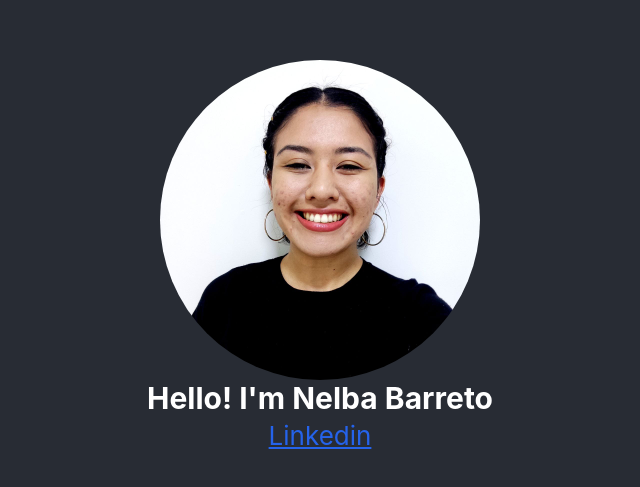
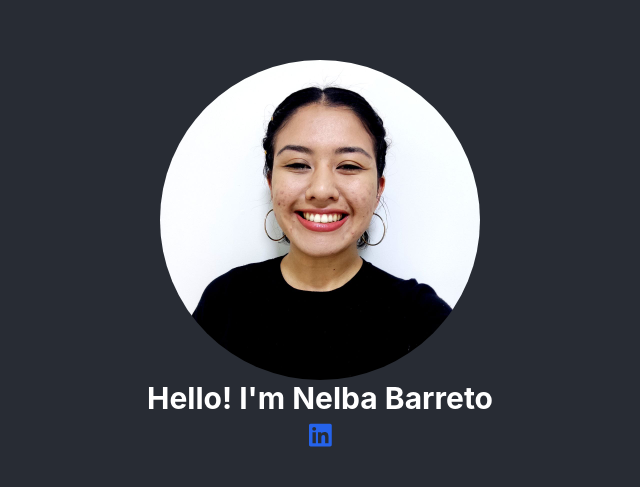
Before and after one commit to NelbaBarreto/nelba-barreto-portfolio, a React (Create React App) app: page / in a window 1280 px wide. Shown: the part 143-630 px from the top of the page, without its empty margins (320-960 px from the left). Built offline with nearby package versions, Linux system fonts and the light colour scheme.

Commit message:
Agregar icono de Linkedin

```diff
--- a/package.json
+++ b/package.json
@@ -4,6 +4,7 @@
   "private": true,
   "dependencies": {
     "@fortawesome/fontawesome-svg-core": "^6.5.1",
+    "@fortawesome/free-brands-svg-icons": "^6.5.1",
     "@fortawesome/free-solid-svg-icons": "^6.5.1",
     "@fortawesome/react-fontawesome": "^0.2.0",
     "@testing-library/jest-dom": "^5.17.0",
--- a/src/App.js
+++ b/src/App.js
@@ -1,5 +1,7 @@
 import foto from "./img/foto.jpg";
 import "./App.css";
+import { FontAwesomeIcon } from "@fortawesome/react-fontawesome";
+import { faLinkedin } from "@fortawesome/free-brands-svg-icons";
 
 const App = () => {
   return (
@@ -15,7 +17,7 @@
           target="_blank"
           rel="noopener noreferrer"
         >
-          Linkedin
+          <FontAwesomeIcon icon={faLinkedin} />
         </a>
       </header>
     </div>
```
Also changed, not shown: 1 other file (tests, documents, lock files or other folders).
